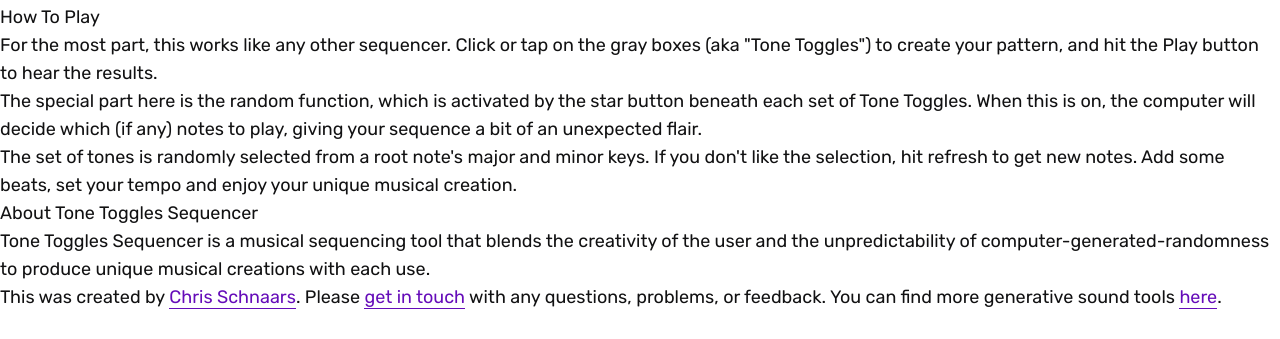
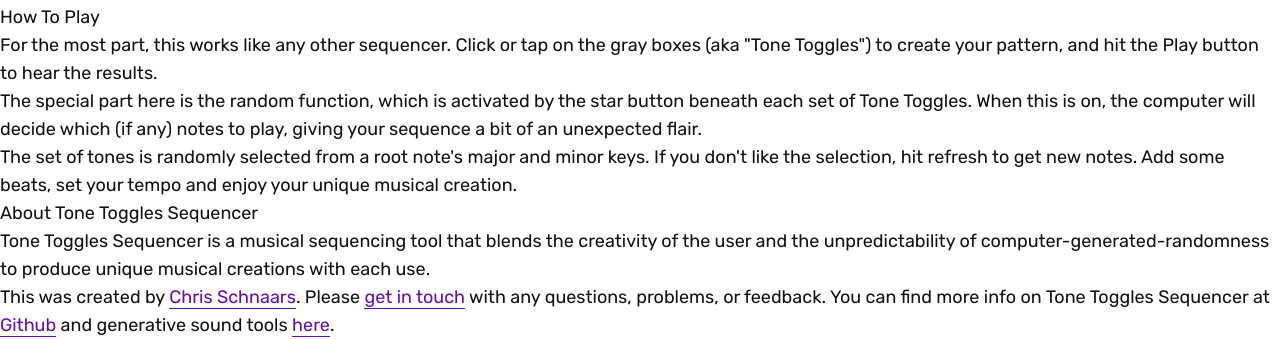
Before and after one commit to chrisschnaars/tone-toggles-sequencer, a plain HTML site: page app/index.html in a window 1280 px wide. Shown: the part 3965-4304 px from the top of the page. Before the commit the page ends 4276 px from the top, so only its background shows below. Drawn offline with Linux system fonts and the light colour scheme; files whose address does not match are found by name.

Commit message:
Add github link to info text

```diff
--- a/app/index.html
+++ b/app/index.html
@@ -170,7 +170,7 @@
           <h3>About Tone Toggles Sequencer</h3>
           <p>Tone Toggles Sequencer is a musical sequencing tool that blends the creativity of the user and the unpredictability of computer-generated-randomness to produce unique musical creations with each use.</p>
 
-          <p>This was created by <a href="https://chrisschnaars.com/">Chris Schnaars</a>. Please <a href="mailto:hello@chrisschnaars.com">get in touch</a> with any questions, problems, or feedback. You can find more generative sound tools <a href="https://schnaars.xyz/">here</a>.</p>
+          <p>This was created by <a href="https://chrisschnaars.com/">Chris Schnaars</a>. Please <a href="mailto:hello@chrisschnaars.com">get in touch</a> with any questions, problems, or feedback. You can find more info on Tone Toggles Sequencer at <a href="https://github.com/chrisschnaars/tone-toggles-sequencer">Github</a> and generative sound tools <a href="https://schnaars.xyz/">here</a>.</p>
         </section>
 
       <!-- END ABOUT CONTENT -->
```
Also changed, not shown: dist/index.html (+1 -1 lines).
